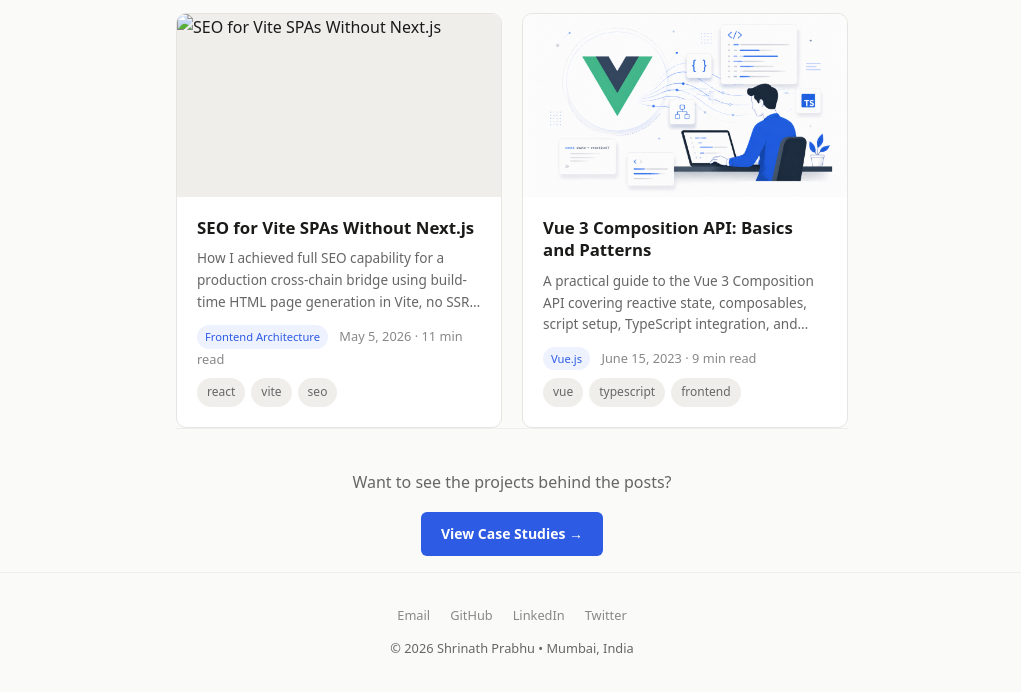
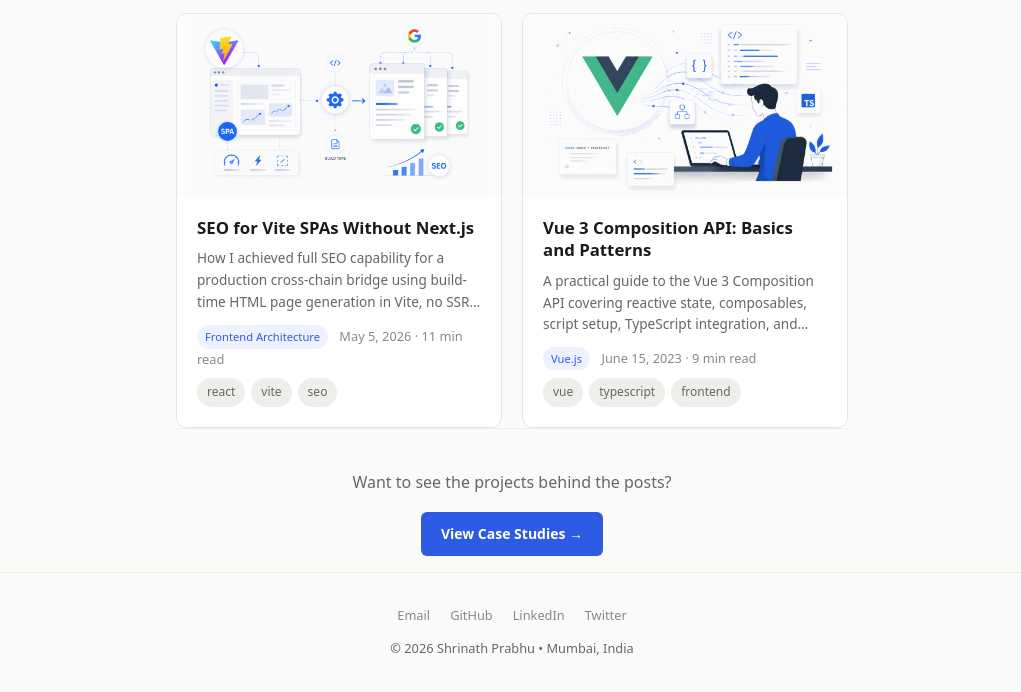
Before and after one commit to shrinathprabhu/portfolio-2k26, an Eleventy site: page src/blog.njk in a window 1280 px wide. Shown: the part 240-932 px from the top of the page, without its empty margins (128-1149 px from the left). Built offline with nearby package versions, Linux system fonts and the light colour scheme; Eleventy itself is replaced by a stand-in of ours; files that its build step writes are made by us from their sources; a web font is replaced by a local one; what markdown-it-link-attributes would draw is missing.

Commit message:
update image for vite seo

```diff
--- a/src/blog/vite-seo-without-nextjs.md
+++ b/src/blog/vite-seo-without-nextjs.md
@@ -7,7 +7,7 @@
 keywords:
   ["Vite", "SEO", "SPA", "React", "build-time", "Open Graph", "meta tags"]
 postTags: ["react", "vite", "seo"]
-image: "/images/blog/vite-seo-without-nextjs.jpg"
+image: "/images/vite-seo.jpg"
 ---
 
 Everyone will tell you the same thing, if you need SEO in a React app, use Next.js. I needed SEO in a React app and I chose not to use Next.js. Here is why, and how I built a custom solution that achieves the same result with dramatically less complexity.
```
